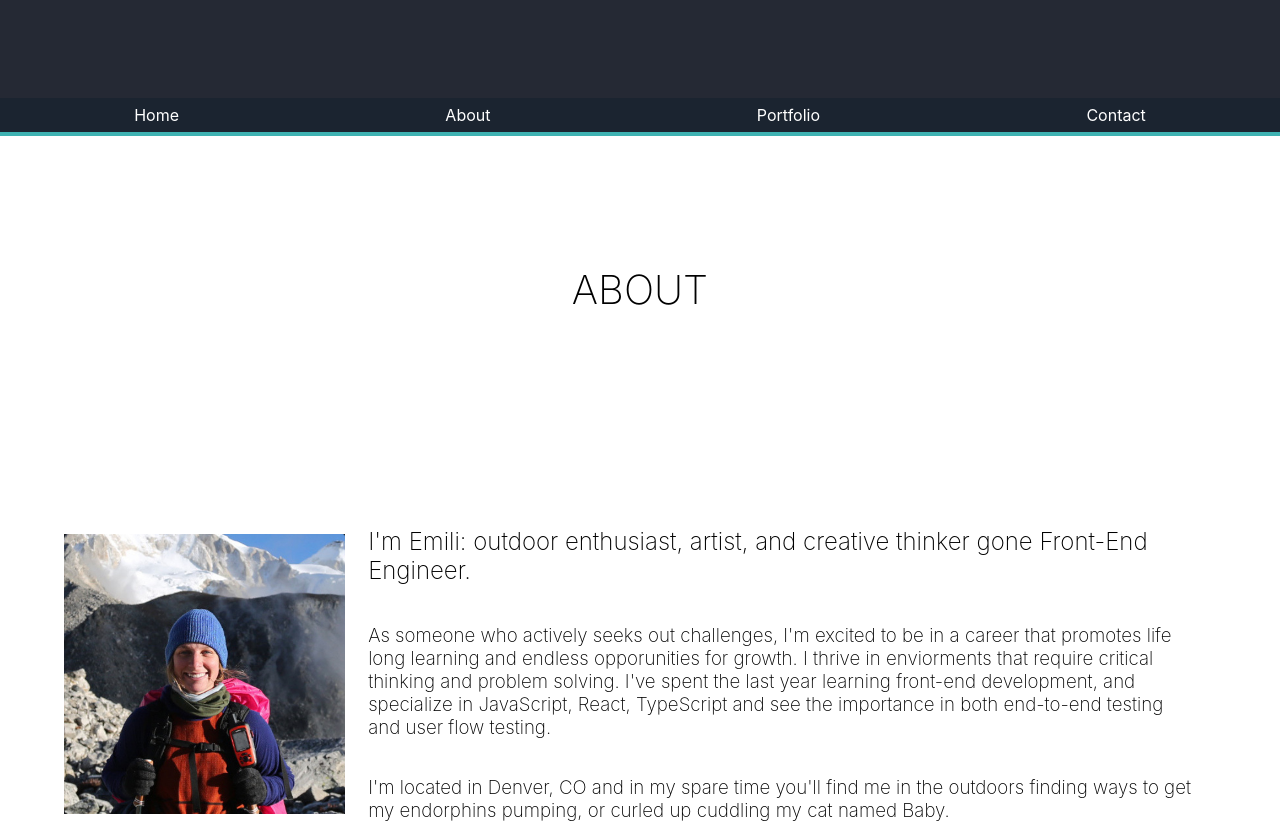
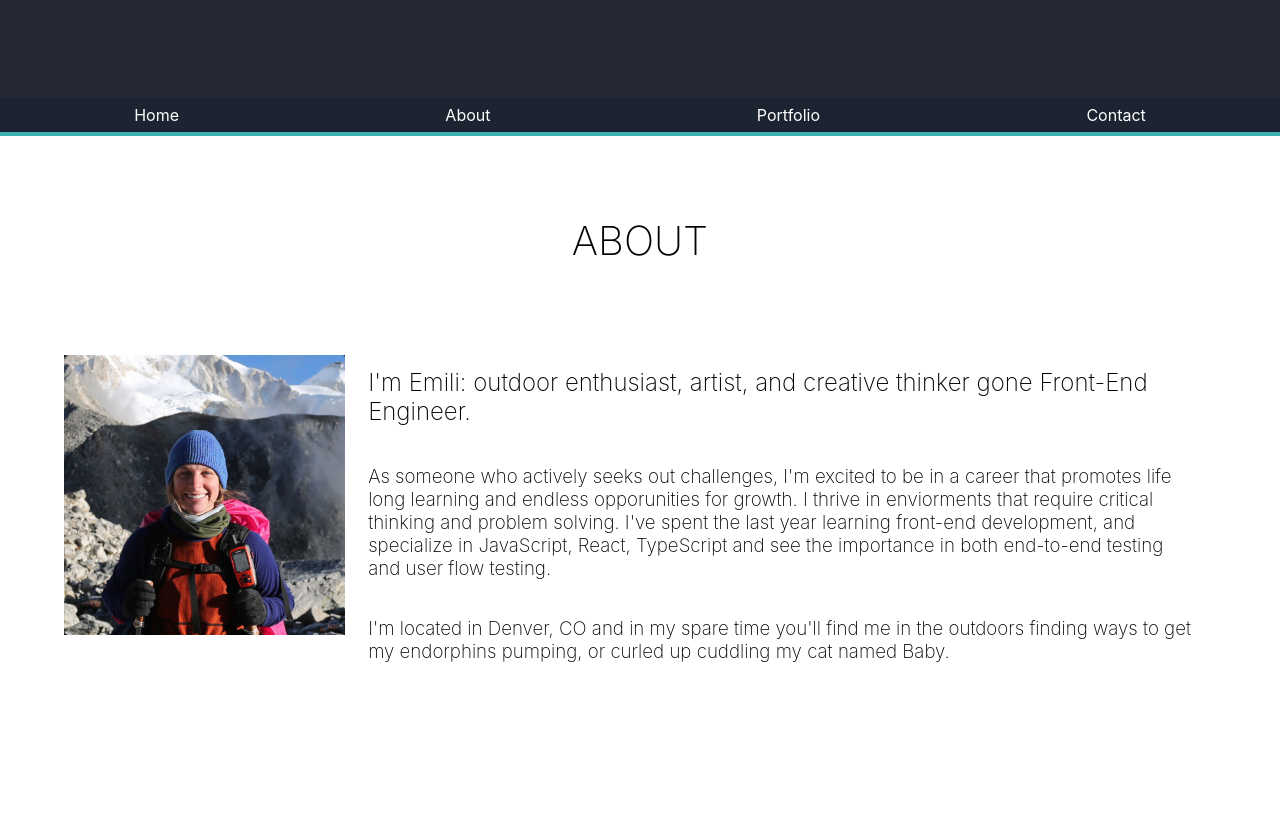
Before and after one commit to Ekaiman/Portfolio, a React (Create React App) app: page / in a window 1280 px wide. Shown: the part 700-1523 px from the top of the page. Built offline with nearby package versions, Linux system fonts and the light colour scheme.

Commit message:
Recent header and text

```diff
--- a/src/Components/About/About.css
+++ b/src/Components/About/About.css
@@ -1,15 +1,16 @@
 .about-screen {
   /* border: solid blue; */
-  height: 105vh;
+  min-height: 100vh;
   display: flex;
   flex-direction: column;
-  justify-content: center;
+  /* justify-content: center; */
   align-items: center;
   background-color: #ffffff;
 }
 
-.about-title{
-  margin-bottom: 20vh;
+.section-title{
+  margin-top: 80px;
+  margin-bottom: 50px;
 }
 
 .about-wrapper {
@@ -17,10 +18,12 @@
   flex-direction: column;
   justify-content: center;
   align-items: center;
+  padding-bottom: 15px;
 }
 
 .about-image {
   height: 35vh;
+  margin-bottom: 40px;
 }
 
 .about-underline {
```
